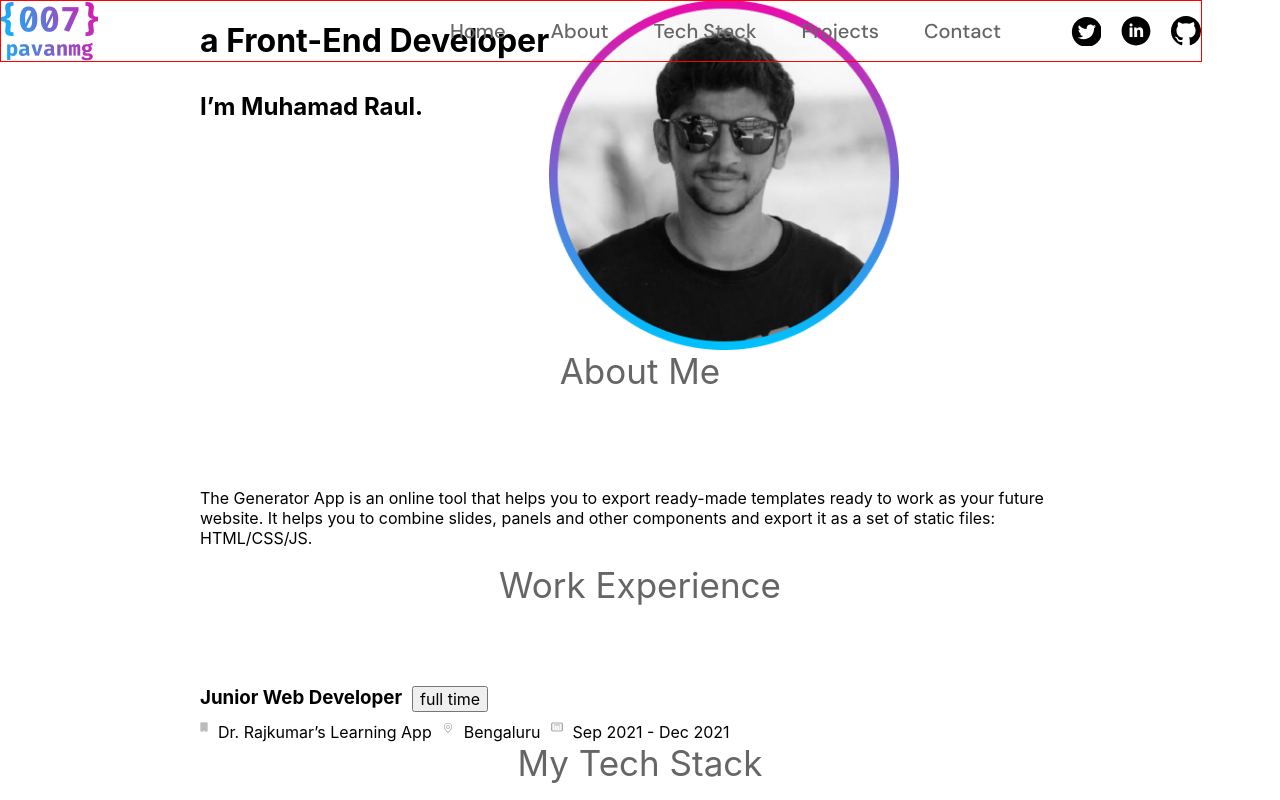
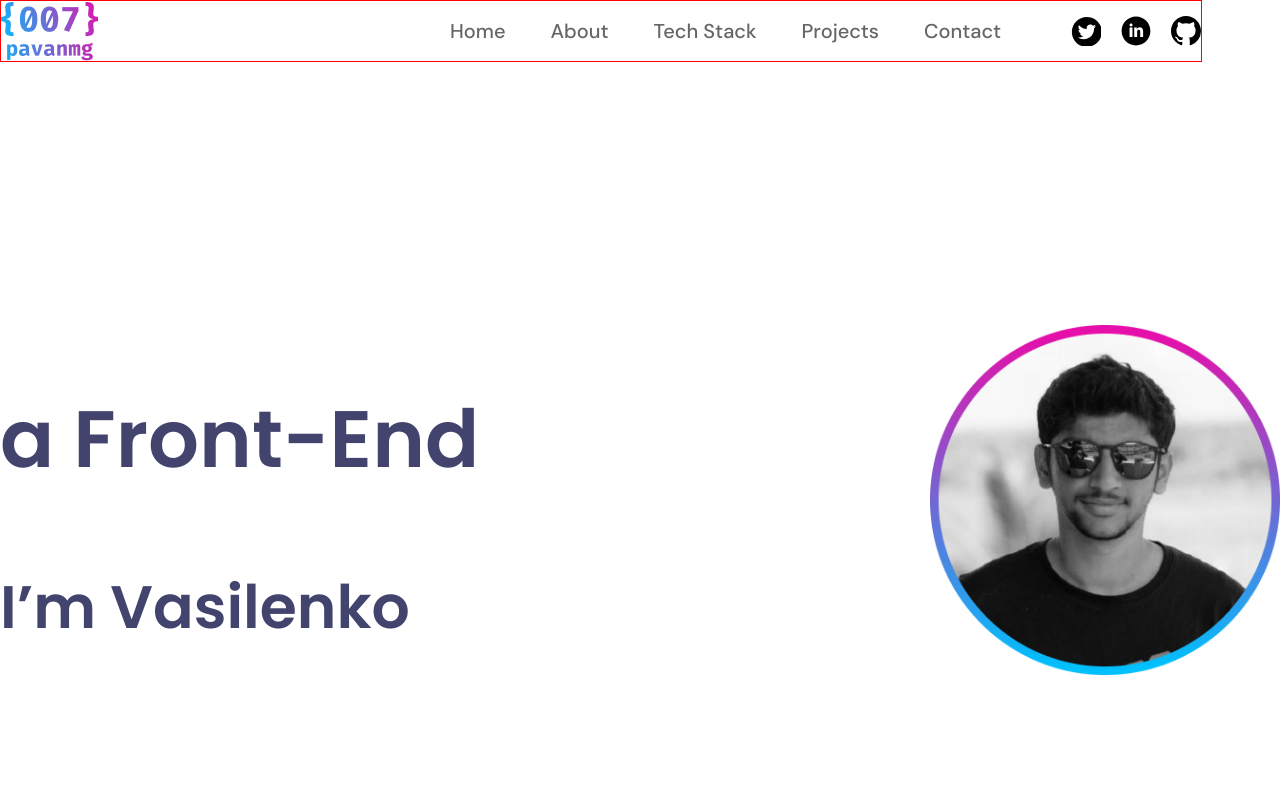
Before and after one commit to yevhenkr/portfolio-third-variant, a React app: page / in a window 1280 px wide. Shown: the top 800 px of the page. Built offline with nearby package versions, Linux system fonts and the light colour scheme.

Commit message:
refactor

```diff
--- a/src/common/components/layout/header/Header.tsx
+++ b/src/common/components/layout/header/Header.tsx
@@ -20,6 +20,7 @@ export const Header = () => {
 
 const HeaderWrap = styled(FlexWrapper)`
     position: fixed;
+    top: 0;
     display: flex;
     justify-content: space-between;
     align-items: center;
--- a/src/common/components/layout/header/headerMenu/HeaderMenu.tsx
+++ b/src/common/components/layout/header/headerMenu/HeaderMenu.tsx
@@ -46,7 +46,7 @@ const Menu = styled.ul`
     right: 10px;
     padding: 0;
     margin-right: 50px;
-    color: ${myTheme.color.textColor};
+    color: ${myTheme.color.text};
 
     @media (max-width: ${myTheme.screen.medium}) {
         display: none;
@@ -70,7 +70,7 @@ const StyledLink = styled.a`
     text-decoration: none;
     text-align: center;
     position: relative;
-    color: ${myTheme.color.textColor};
+    color: ${myTheme.color.text};
 
     font-family: DMSans, sans-serif;
     font-size: 20px;
--- a/src/common/components/layout/main/main.tsx
+++ b/src/common/components/layout/main/main.tsx
@@ -2,13 +2,16 @@ import {UserSVG} from "../../../../assets/icons/user";
 import styled from "styled-components";
 import {FlexWrapper} from "../../ui/flexWrapper/FlexWrapper";
 import userPhoto from "../../../../assets/img/userPhoto.jpg";
+import Abstract from "../../../../assets/img/userPhoto.jpg";
+import {myTheme} from "../../../../styles/Theme.styled";
 
+const text  = "I’m Vasilenko"
 export const Main = () => {
     return (
         <StyledMain>
-            <FlexWrapper display={"flex"} flexDirection={"column"}>
-                <StyledH1>a Front-End Developer</StyledH1>
-                <StyledH2>I’m Muhamad Raul.</StyledH2>
+            <FlexWrapper display={"flex"} flexDirection={"column"} max_width={"630px"}>
+                <StyledH1>a Front-End</StyledH1>
+                <StyledH2>{text}</StyledH2>
             </FlexWrapper>
             <StyledIcon src={userPhoto} alt={"User photo"}></StyledIcon>
         </StyledMain>
@@ -17,11 +20,35 @@ export const Main = () => {
 const StyledMain = styled.main`
     display: flex;
     flex-direction: row;
-    margin: 0 200px;
+    justify-content: space-between;
+    width: 100%;
+    margin-top: 60px;
+    padding-top: 265px;
+    padding-bottom: 200px;
+    font-family: Poppins, sans-serif;
+    font-weight: bold;
+    font-size: 40px;
 `
-const StyledH1 = styled.h1``
-const StyledH2 = styled.h2``
+const StyledH1 = styled.h1`
+    color: ${myTheme.color.titel}
+`
+const StyledH2 = styled.h2`
+    color: ${myTheme.color.titel}
+`
 const StyledIcon = styled.img`
-max-width: 350px;
-width: 100%;
+    max-width: 350px;
+    width: 100%;
+    position: relative;
+object-fit: contain;
+    &::after {
+        content: "";
+        position: absolute;
+        z-index: 12;
+        width: 500px;
+        height: 500px;
+        max-height: 535px;
+        background-image: url(${Abstract});
+        background-repeat: no-repeat;
+        background-size: 100%;
+    }
 `
--- a/src/common/components/ui/titleSections/TitleSection.tsx
+++ b/src/common/components/ui/titleSections/TitleSection.tsx
@@ -33,7 +33,7 @@ const StyledH2 = styled.h2`
 const SpanFirst = styled.span`
     font-weight: ${myTheme.font.weights.regular};
     font-size: 35px;
-    color: ${myTheme.color.textColor};
+    color: ${myTheme.color.text};
 `
 const SpanSecond = styled.span`
     font-family: Poppins, sans-serif;
--- a/src/styles/Theme.styled.tsx
+++ b/src/styles/Theme.styled.tsx
@@ -2,7 +2,8 @@ export const myTheme = {
     color: {
         black: '#07253C',
         white: '#fff',
-        textColor: '#666666',
+        text: '#666666',
+        titel: '#42446E',
 
     },
 
```
Also changed, not shown: src/assets/img/abstract.png (added).
